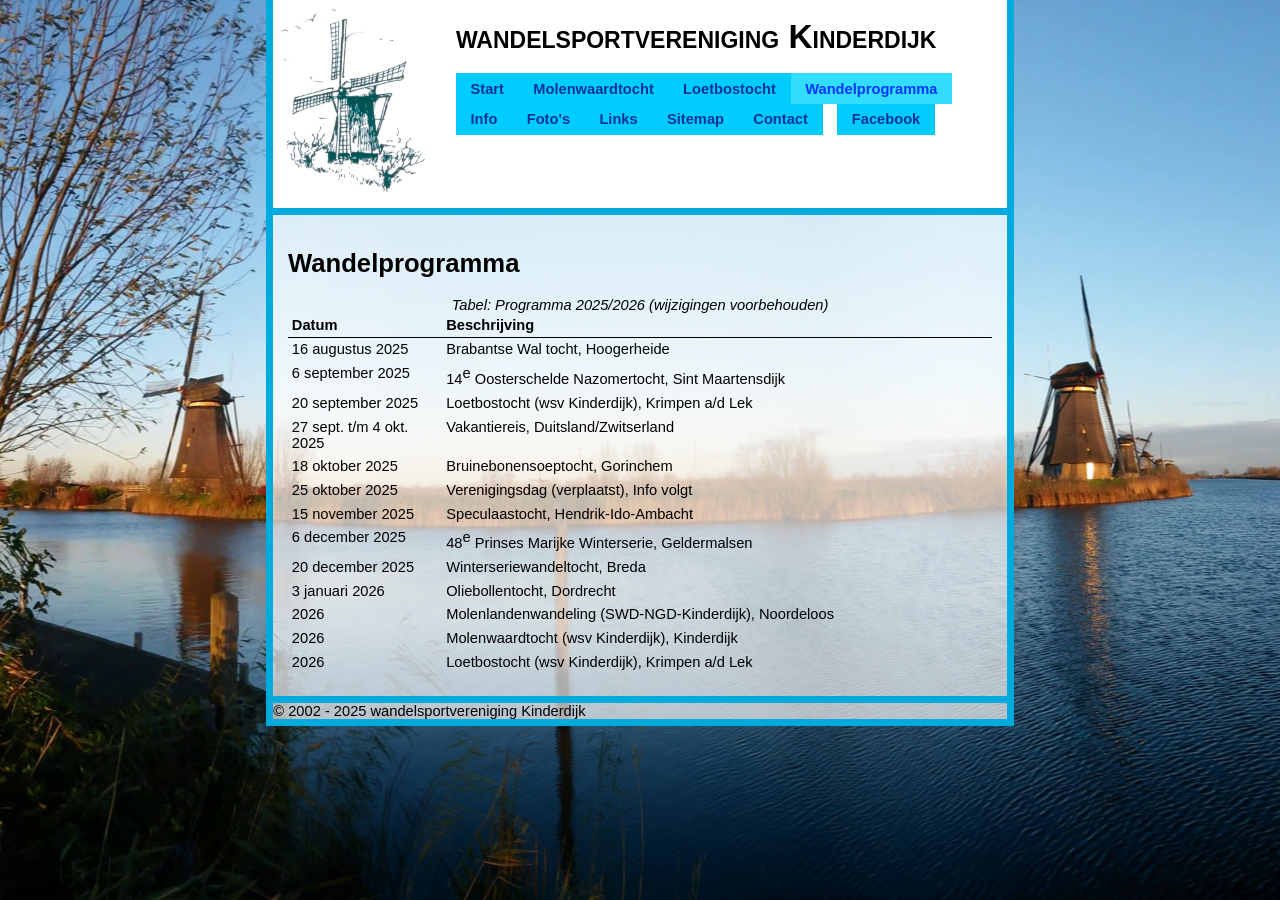
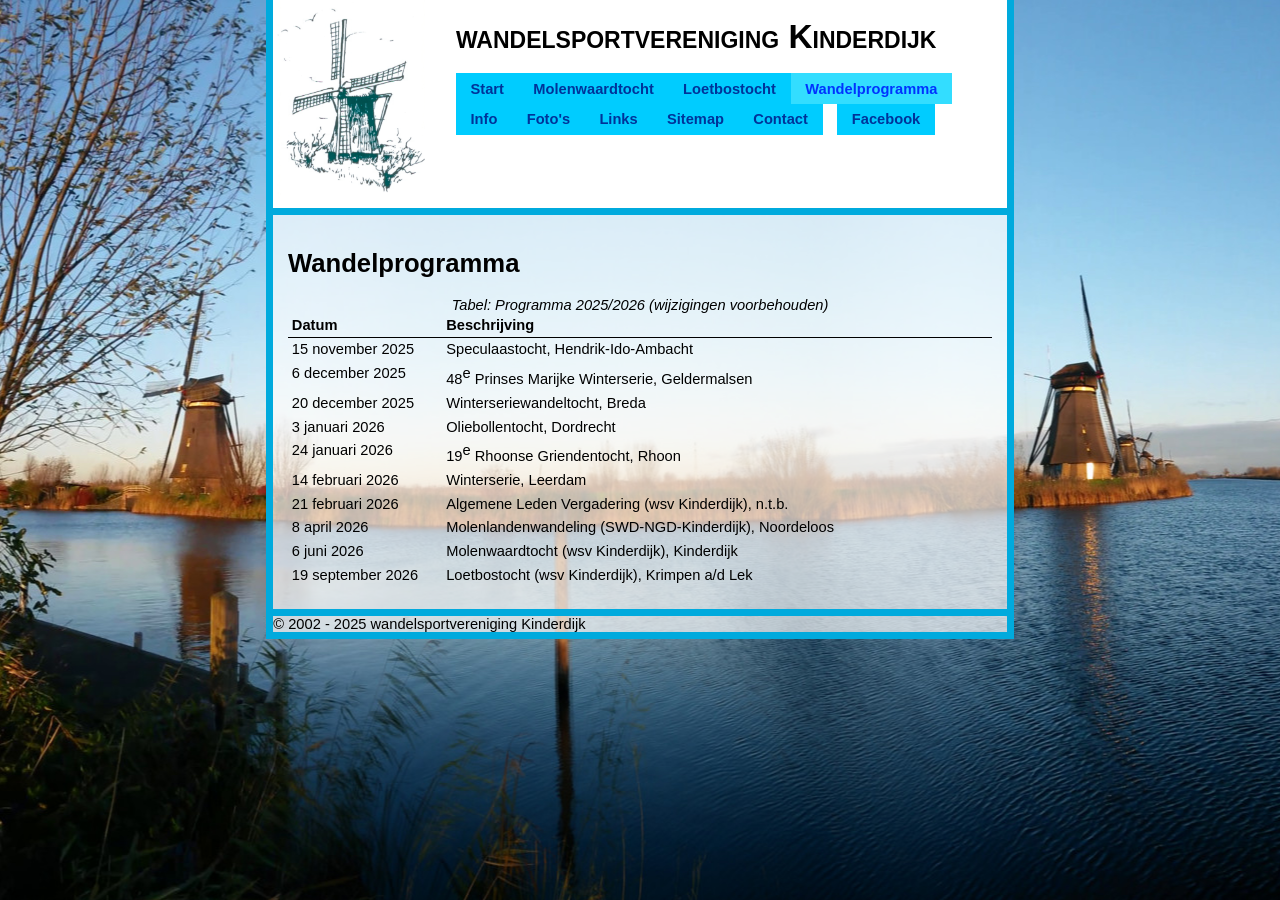
Before and after one commit to jvisser84/www.wsvkinderdijk.nl, a Jekyll site: the page built from docs/wandelprogramma.html, in a window 1280 px wide. Built offline with Jekyll 4.4.1, drawn with Linux system fonts in a browser that asks for light colours.

Commit message:
Update wandelprogramma 10-2025.

```diff
--- a/docs/_data/wandelprogramma.yml
+++ b/docs/_data/wandelprogramma.yml
@@ -1,21 +1,3 @@
-- name: Brabantse Wal tocht
-  location: Hoogerheide
-  date: 16 augustus 2025
-- name: 14<sup>e</sup> Oosterschelde Nazomertocht
-  location: Sint Maartensdijk
-  date: 6 september 2025
-- name: Loetbostocht (wsv Kinderdijk)
-  location: Krimpen a/d Lek
-  date: 20 september 2025
-- name: Vakantiereis
-  location: Duitsland/Zwitserland
-  date: 27 sept. t/m 4 okt. 2025
-- name: Bruinebonensoeptocht
-  location: Gorinchem
-  date: 18 oktober 2025
-- name: Verenigingsdag (verplaatst)
-  location: Info volgt
-  date: 25 oktober 2025
 - name: Speculaastocht
   location: Hendrik-Ido-Ambacht
   date: 15 november 2025
@@ -28,12 +10,21 @@
 - name: Oliebollentocht
   location: Dordrecht
   date: 3 januari 2026
+- name: 19<sup>e</sup> Rhoonse Griendentocht
+  location: Rhoon
+  date: 24 januari 2026
+- name: Winterserie
+  location: Leerdam
+  date: 14 februari 2026
+- name: Algemene Leden Vergadering (wsv Kinderdijk)
+  location: n.t.b.
+  date: 21 februari 2026
 - name: Molenlandenwandeling (SWD-NGD-Kinderdijk)
   location: Noordeloos
-  date: 2026
+  date: 8 april 2026
 - name: Molenwaardtocht (wsv Kinderdijk)
   location: Kinderdijk
-  date: 2026
+  date: 6 juni 2026
 - name: Loetbostocht (wsv Kinderdijk)
   location: Krimpen a/d Lek
-  date: 2026
+  date: 19 september 2026
```
